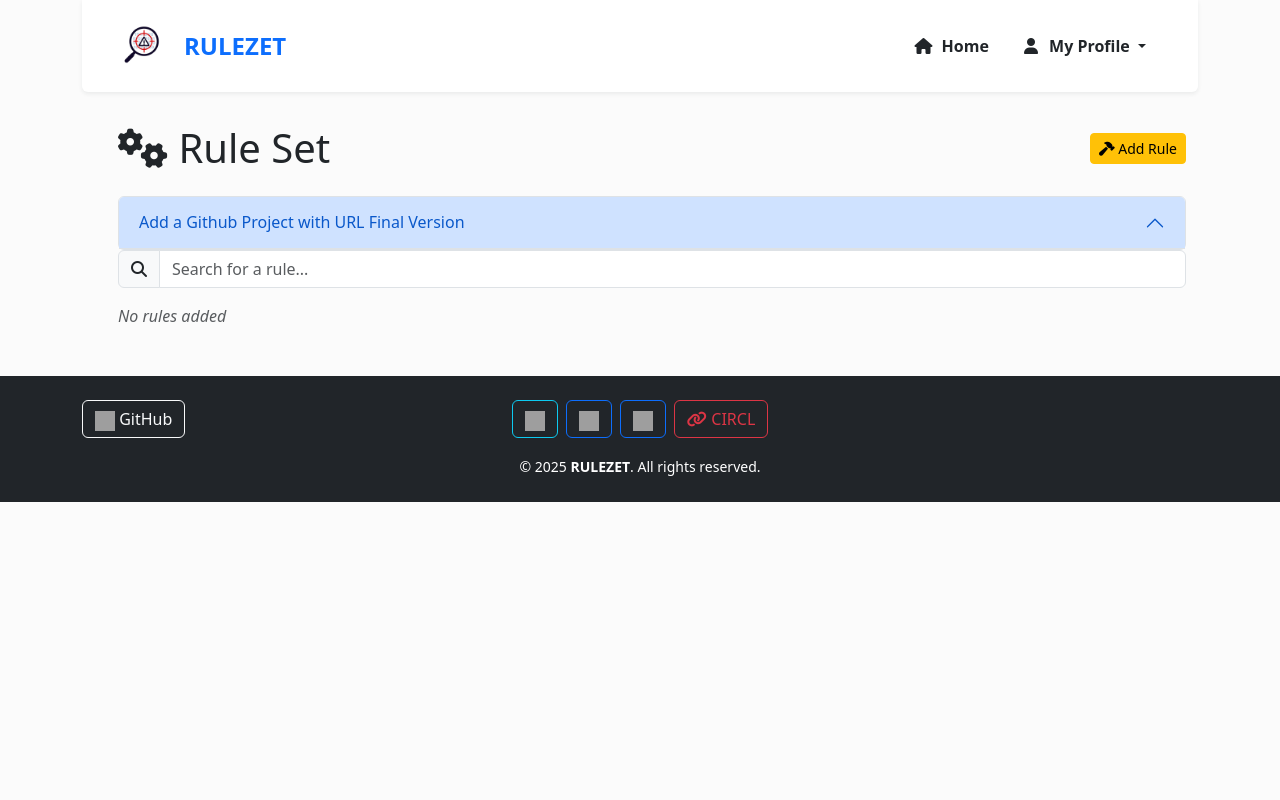
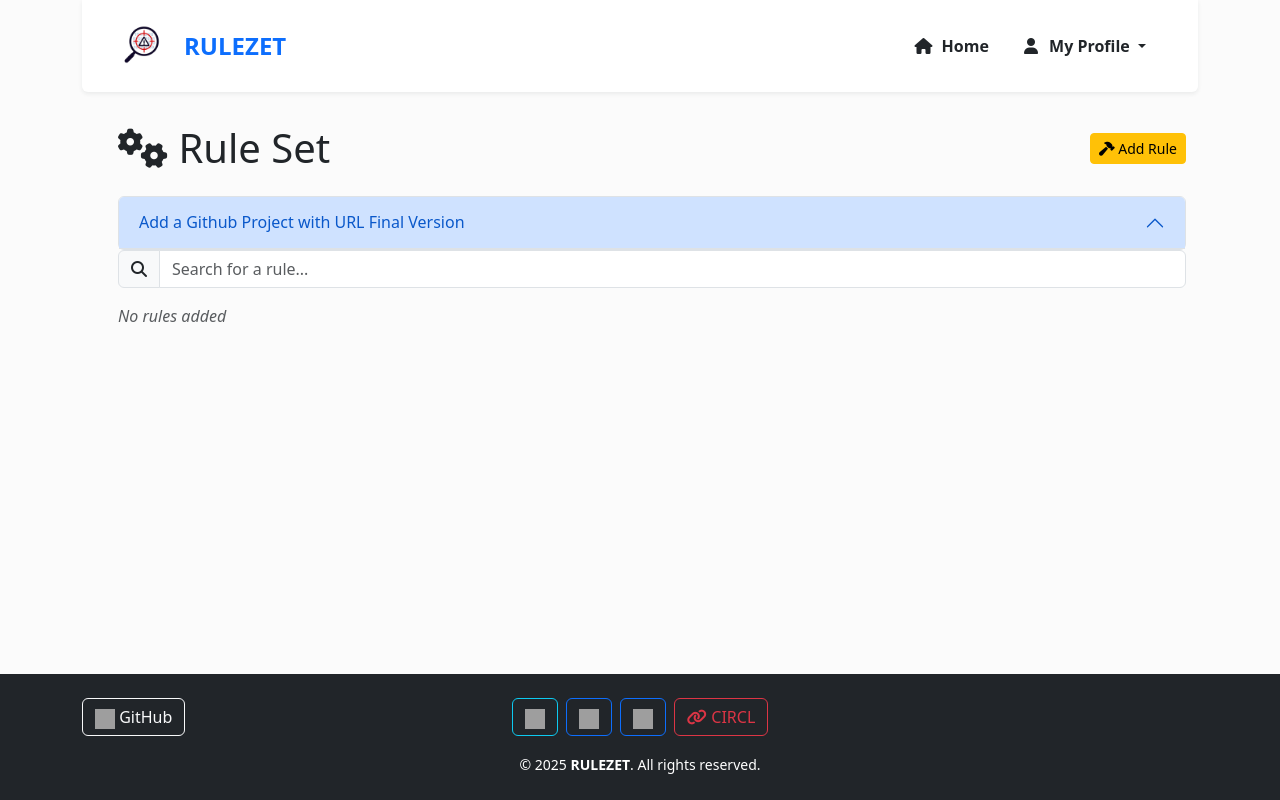
Before and after one commit to ngsoti/rulezet-core, a Flask app: page / in a window 1280 px wide. Run offline with Flask 3, Linux system fonts and the light colour scheme; data that the repository does not hold is empty; some libraries are stand-ins or nearby versions; grey boxes are pictures that could not be loaded.

Commit message:
fix: [footer fixe] use sticky Footer to fix

```diff
--- a/app/home.py
+++ b/app/home.py
@@ -242,7 +242,7 @@ def add_favorite_rule(rule_id):
         fav = add_favorite(user_id=current_user.id, rule_id=rule_id)
         flash("Rule added to favorites!", "success")
 
-    return redirect(url_for('account.favorite'))
+    return redirect(url_for('home.home'))
 
 from flask_login import login_required, current_user
 
--- a/app/static/css/core.css
+++ b/app/static/css/core.css
@@ -75,10 +75,12 @@ span#goTop, span#project-version{
     transform: scale(1.05);
 }
 
-footer {
 
+
+footer{
+  position:relative;
   width: 100%;
+  bottom: 0;
   background: #f1f1f1;
-  padding: 1em;
 
 }
--- a/app/templates/base.html
+++ b/app/templates/base.html
@@ -18,21 +18,22 @@
         <script>dayjs.extend(window.dayjs_plugin_relativeTime)</script>
         <script src="{{ url_for('static',filename='js/zxcvbn.js') }}"></script>
 
-        <link rel= "stylesheet" type= "text/css" href= "{{ url_for('static',filename='css/select2.min.css') }}">
-        <link rel= "stylesheet" type= "text/css" href= "{{ url_for('static',filename='css/select2-bootstrap-5-theme.min.css') }}">
+        <link rel="stylesheet" type="text/css" href="{{ url_for('static',filename='css/select2.min.css') }}">
+        <link rel="stylesheet" type="text/css" href="{{ url_for('static',filename='css/select2-bootstrap-5-theme.min.css') }}">
 
-        <link rel= "stylesheet" type= "text/css" href= "{{ url_for('static',filename='bootstrap-5.3.0/css/bootstrap.min.css') }}">
-        <link rel= "stylesheet" type= "text/css" href= "{{ url_for('static',filename='fontawesome-6.3.0/css/fontawesome.css') }}">
-        <link rel= "stylesheet" type= "text/css" href= "{{ url_for('static',filename='fontawesome-6.3.0/css/solid.css') }}">
-        <link rel= "stylesheet" type= "text/css" href= "{{ url_for('static',filename='fontawesome-6.3.0/css/brands.css') }}">
-        <link rel= "stylesheet" type= "text/css" href= "{{ url_for('static',filename='css/jquery-ui.css') }}">
+        <link rel="stylesheet" type="text/css" href="{{ url_for('static',filename='bootstrap-5.3.0/css/bootstrap.min.css') }}">
+        <link rel="stylesheet" type="text/css" href="{{ url_for('static',filename='fontawesome-6.3.0/css/fontawesome.css') }}">
+        <link rel="stylesheet" type="text/css" href="{{ url_for('static',filename='fontawesome-6.3.0/css/solid.css') }}">
+        <link rel="stylesheet" type="text/css" href="{{ url_for('static',filename='fontawesome-6.3.0/css/brands.css') }}">
+        <link rel="stylesheet" type="text/css" href="{{ url_for('static',filename='css/jquery-ui.css') }}">
 
-        <link rel= "stylesheet" type= "text/css" href= "{{ url_for('static',filename='css/core.css') }}">
-        <link rel= "stylesheet" type= "text/css" href= "{{ url_for('static',filename='css/sidebar.css') }}">
+        <link rel="stylesheet" type="text/css" href="{{ url_for('static',filename='css/core.css') }}">
+        <link rel="stylesheet" type="text/css" href="{{ url_for('static',filename='css/sidebar.css') }}">
     </head>
 
     <body>
-        <div class="container" id="main-container">
+        <div class="d-flex flex-column min-vh-100">
+            <div class="flex-grow-1 container" id="main-container">
                 {% include 'sidebar.html' %}
 
                 <!--Main layout-->
@@ -57,13 +58,11 @@
                             </template>
                         </div>
                     </div>
-                    {# When extended, the content block contains all the html of the webpage #}
+
                     {% block content %}
                     {% endblock %}
                 </main>
-                <!--Main layout-->
 
-                {# Implement CSRF protection for site #}
                 {% if csrf_token()|safe %}
                     <div style="visibility: hidden; display: none">
                         <input type="hidden" id="csrf_token" name="csrf_token" value="{{ csrf_token()|safe }}">
@@ -71,43 +70,9 @@
                 {% endif %}
             </div>
 
-
-        {% block script %}
-        <script type="module">
-            // Empty vue used for toast to declar vue is used in the rest of the project
-            const {createApp} = Vue
-            createApp({
-                delimiters: ['[[', ']]'],
-                setup() {},
-            }).mount('#main-container')
-        </script>
-        {% endblock %}
-
-        <script>
-            $( document ).ready(function() {
-                $('.message').each((i, el) => {
-                const $el = $(el);
-                const $xx = $el.find('.close');
-                const sec = $el.data('autohide');
-                const triggerRemove = () => clearTimeout($el.trigger('remove').T);
-
-                $el.one('remove', () => $el.remove());
-                $xx.one('click', triggerRemove);
-                if (sec) $el.T = setTimeout(triggerRemove, sec * 1000);
-                });
-            })
-          </script>
-
-
-
-
-
-
-    </body>
-    <footer class="bg-dark text-white py-4 mt-5">
+            <footer class="bg-dark text-white py-4 mt-auto">
                 <div class="container">
                     <div class="row align-items-center justify-content-between">
-
                         <!-- GitHub -->
                         <div class="col-md-4 text-center text-md-start mb-3 mb-md-0">
                             <a href="https://github.com/DavidCruciani/ptit-crolle.git" target="_blank" class="btn btn-outline-light">
@@ -147,13 +112,33 @@
                     </div>
                 </div>
             </footer>
+        </div>
 
-
+        {% block script %}
+        <script type="module">
+            const {createApp} = Vue
+            createApp({
+                delimiters: ['[[', ']]'],
+                setup() {},
+            }).mount('#main-container')
+        </script>
+        {% endblock %}
 
         <script>
+            $(document).ready(function() {
+                $('.message').each((i, el) => {
+                    const $el = $(el);
+                    const $xx = $el.find('.close');
+                    const sec = $el.data('autohide');
+                    const triggerRemove = () => clearTimeout($el.trigger('remove').T);
+
+                    $el.one('remove', () => $el.remove());
+                    $xx.one('click', triggerRemove);
+                    if (sec) $el.T = setTimeout(triggerRemove, sec * 1000);
+                });
+            });
+
             const scrollToTopBtn = document.getElementById('scrollToTopBtn');
-
-
             window.addEventListener('scroll', () => {
                 if (window.scrollY > 100) {
                     scrollToTopBtn.style.display = 'block';
@@ -161,12 +146,9 @@
                     scrollToTopBtn.style.display = 'none';
                 }
             });
-
             scrollToTopBtn.addEventListener('click', () => {
                 window.scrollTo({ top: 0, behavior: 'smooth' });
             });
         </script>
-
-
-
+    </body>
 </html>
--- a/app/templates/home.html
+++ b/app/templates/home.html
@@ -81,6 +81,7 @@
 
 
 
+  </template>
   <template v-if="rules_list && rules_list.rule.length > 0">
     <br/>
     <nav aria-label="Page navigation">
```
Lines whose indentation alone changed are shown as unchanged.
